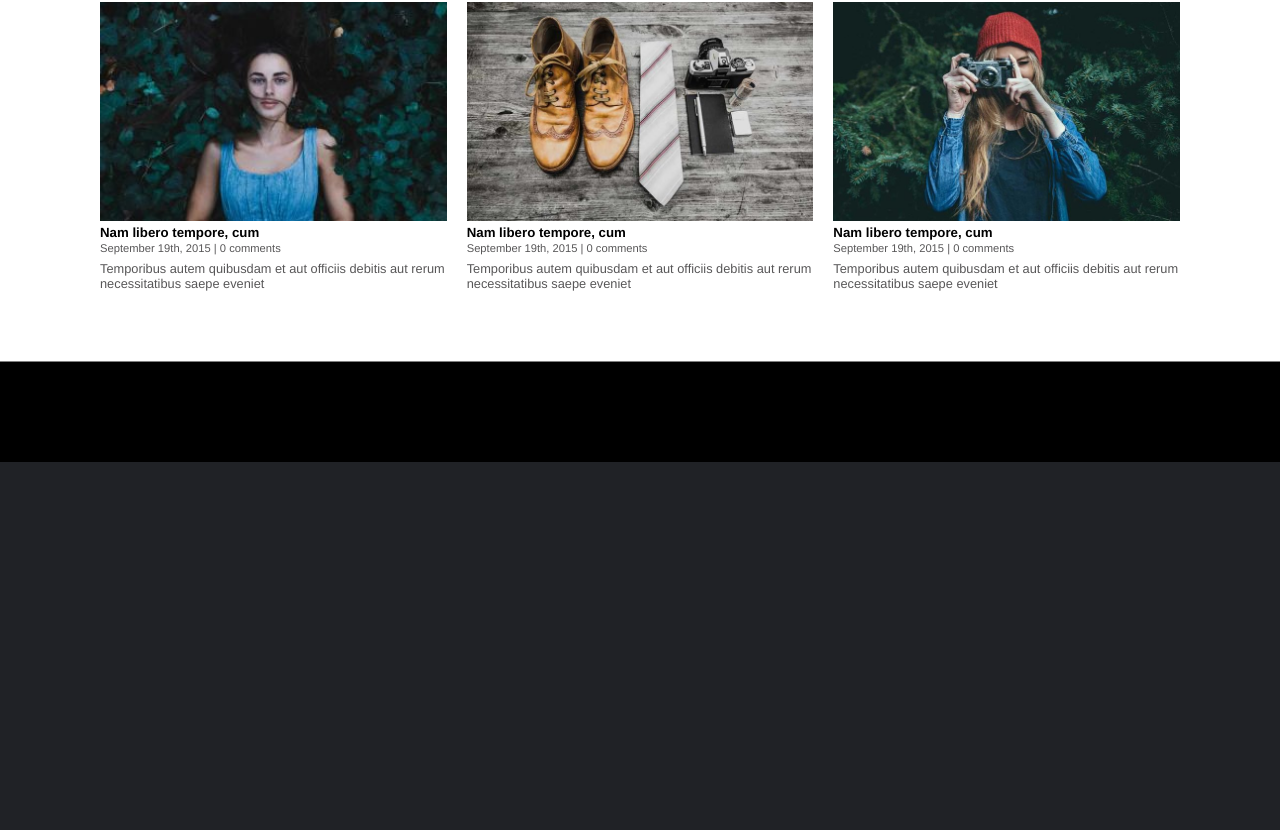
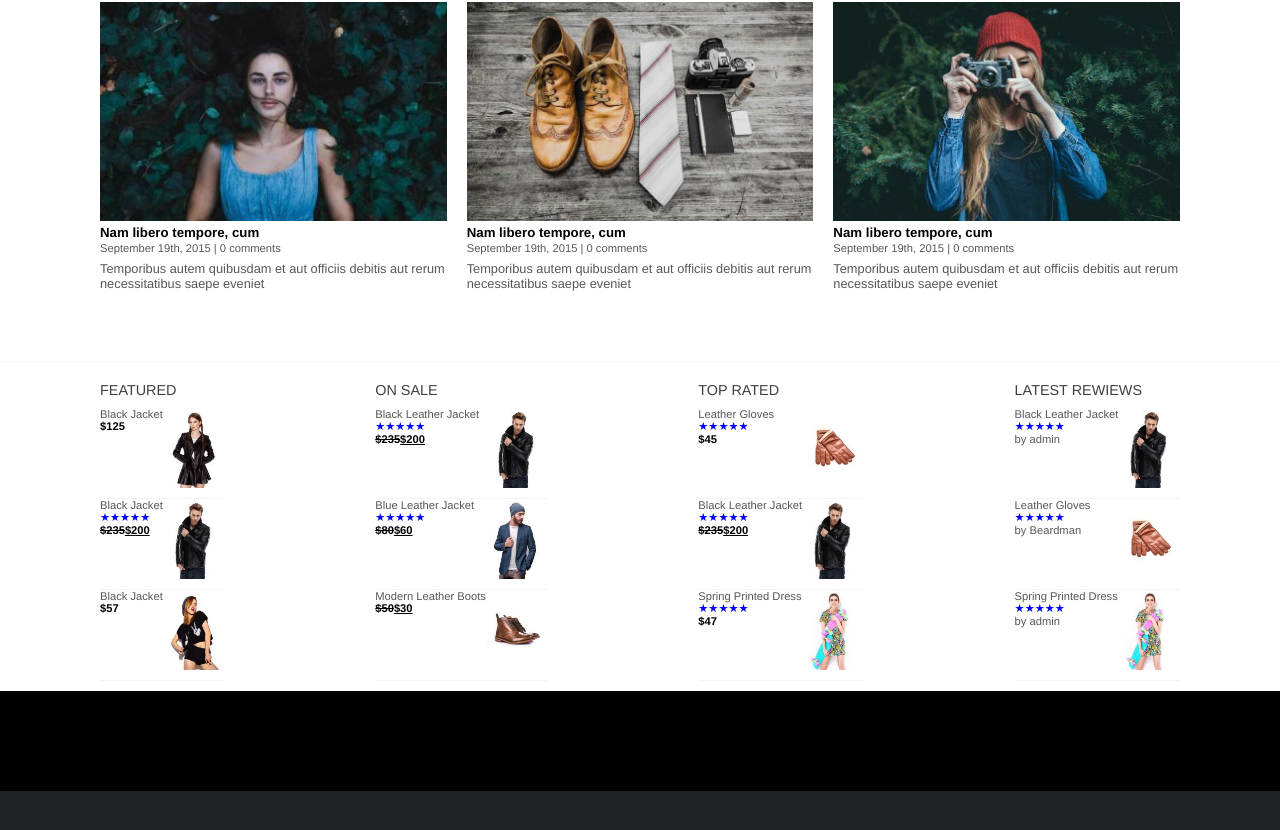
Before and after one commit to amalialorena/proj-html-vuejs, a Vue app: page / in a window 1280 px wide. Shown: the part 3928-4758 px from the top of the page. Built offline with nearby package versions, Linux system fonts and the light colour scheme.

Commit message:
shop component

```diff
--- a/src/components/Blog.vue
+++ b/src/components/Blog.vue
@@ -52,7 +52,7 @@ export default {
 <style scoped lang="scss">
 section {
     padding-bottom: 60px;
-    border-bottom: 1px solid grey;
+    border-bottom: 1px solid #f4f4f4;
      .cards {
         width: 70%;
         margin: auto;
@@ -77,7 +77,6 @@ section {
             p {
                 font-size: .8em;
                 color: #585758;
-
             }
         }
     }
--- /dev/null
+++ b/src/components/Shop.vue
@@ -0,0 +1,193 @@
+<template>
+  <section>
+    <div class="column">
+      <div class="title">FEATURED</div>
+      <ShopCard
+        v-for="(item, i) in featured"
+        :key="i"
+        :productName="item.product"
+        :img="item.img"
+        :price="item.price"
+        :stars="item.stars"
+        :by="item.by"
+        :discount="item.discount"
+      />
+    </div>
+    <div class="column">
+      <div class="title">ON SALE</div>
+        <ShopCard
+        v-for="(item, i) in onSale"
+        :key="`onSale-${i}`"
+        :productName="item.product"
+        :img="item.img"
+        :price="item.price"
+        :stars="item.stars"
+        :by="item.by"
+        :discount="item.discount"
+      />
+  </div>
+  <div class="column">
+      <div class="title">TOP RATED</div>
+        <ShopCard
+        v-for="(item, i) in topRated"
+        :key="`topRated-${i}`"
+        :productName="item.product"
+        :img="item.img"
+        :price="item.price"
+        :stars="item.stars"
+        :by="item.by"
+        :discount="item.discount"
+      />
+  </div>
+  <div class="column">
+      <div class="title">LATEST REWIEWS</div>
+        <ShopCard
+        v-for="(item, i) in latestRewiews"
+        :key="`latestRewiews-${i}`"
+        :productName="item.product"
+        :img="item.img"
+        :price="item.price"
+        :stars="item.stars"
+        :by="item.by"
+        :discount="item.discount"
+      />
+  </div>
+  </section>
+</template>
+
+<script>
+import ShopCard from "../components/ShopCard.vue";
+export default {
+  name: "Shop",
+  components: {
+    ShopCard,
+  },
+  data() {
+    return {
+      featured: [
+        {
+          product: "Black Jacket",
+          stars: 0,
+          discount: "",
+          price: "$125",
+          img: require("../assets/img/black_leather_jacket-120x156.jpg"),
+          by: "",
+        },
+        {
+          product: "Black Jacket",
+          stars: 5,
+          discount: "$235",
+          price: "$200",
+          img: require("../assets/img/black_elegant_leather_jacket-120x156.jpg"),
+          by: "",
+        },
+        {
+          product: "Black Jacket",
+          stars: 0,
+          discount: "",
+          price: "$57",
+          img: require("../assets/img/hipster_black_top-120x156.jpg"),
+          by: "",
+        },
+      ],
+      onSale: [
+        {
+          product: "Black Leather Jacket",
+          stars: 5,
+          discount: "$235",
+          price: "$200",
+          img: require("../assets/img/black_elegant_leather_jacket-120x156.jpg"),
+          by: "",
+        },
+        {
+          product: "Blue Leather Jacket",
+          stars: 5,
+          discount: "$80",
+          price: "$60",
+          img: require("../assets/img/blue_leather_jacket-120x156.jpg"),
+          by: "",
+        },
+        {
+          product: "Modern Leather Boots",
+          stars: 0,
+          discount: "$50",
+          price: "$30",
+          img: require("../assets/img/modern_leather_boots-120x156.jpg"),
+          by: "",
+        },
+      ],
+      topRated: [
+        {
+          product: "Leather Gloves",
+          stars: 5,
+          discount: "",
+          price: "$45",
+          img: require("../assets/img/leather_gloves-120x156.jpg"),
+          by: "",
+        },
+        {
+          product: "Black Leather Jacket",
+          stars: 5,
+          discount: "$235",
+          price: "$200",
+          img: require("../assets/img/black_elegant_leather_jacket-120x156.jpg"),
+          by: "",
+        },
+        {
+          product: "Spring Printed Dress",
+          stars: 5,
+          discount: "",
+          price: "$47",
+          img: require("../assets/img/spring_printed_dress-120x156.jpg"),
+          by: "",
+        },
+      ],
+      latestRewiews: [
+        {
+          product: "Black Leather Jacket",
+          stars: 5,
+          discount: "",
+          price: "",
+          img: require("../assets/img/black_elegant_leather_jacket-120x156.jpg"),
+          by: "by admin",
+        },
+        {
+          product: "Leather Gloves",
+          stars: 5,
+          discount: "",
+          price: "",
+          img: require("../assets/img/leather_gloves-120x156.jpg"),
+          by: "by Beardman",
+        },
+        {
+          product: "Spring Printed Dress",
+          stars: 5,
+          discount: "",
+          price: "",
+          img: require("../assets/img/spring_printed_dress-120x156.jpg"),
+          by: "by admin",
+        },
+      ],
+    };
+  },
+};
+</script>
+
+
+<style scoped lang="scss">
+section {
+  width: 70%;
+  margin: auto;
+  display: flex;
+  justify-content: space-between;
+  min-width: 1100px;
+  .column {
+    margin: 10px;
+    .title {
+      font-size: 0.9em;
+      color: #413f41;
+      margin: 10px 0;
+    }
+  }
+}
+</style>
--- /dev/null
+++ b/src/components/ShopCard.vue
@@ -0,0 +1,64 @@
+<template>
+      <div class="card">
+        <div class="product">
+            <div class="product-name">{{productName}}</div>
+             <div class="stars">
+                 <span v-for="index in stars" :key="index">&#9733;</span>
+             </div>
+            <span v-if="discount? 'discount': ''" class="discount"><s>{{discount}}</s></span>
+            <span class="price" :class="discount? 'underline':''">{{price}}</span>
+            <div v-if="by? 'by' : ' ' " class="by">{{by}}</div>
+        </div>
+        <div class="img-container">
+          <img :src="img" />
+        </div>
+      </div>
+</template>
+
+<script>
+export default {
+  name: "ShopCard",
+  props: {
+      productName: String,
+      stars: Number,
+      discount: String,
+      price: String,
+      by: String,
+      img: String
+  }
+};
+</script>
+
+<style scoped lang="scss">
+     .card {
+      display: flex;
+      justify-content: space-between;
+      border-bottom: 1px solid #f4f4f4;
+      padding-bottom: 10px;
+      .product {
+        font-size: 0.7em;
+        color: #585758;
+        display: inline-block;
+        .stars {
+            color: blue;
+        }
+        .price {
+            color: black;
+            font-weight: 700;
+        }
+        .discount {
+            color: black;
+            font-weight: 700;
+        }
+        .underline {
+            text-decoration: underline;
+        }
+      }
+      .img-container {
+        height: 80px;
+        img {
+          height: 100%;
+        }
+      }
+    }
+</style>
--- a/src/components/Wrapper.vue
+++ b/src/components/Wrapper.vue
@@ -9,6 +9,7 @@
     <NewArrivals/>
     <Quotes/>
     <Blog/>
+    <Shop/>
     <Main/>
     <Footer/>
   </div>
@@ -25,6 +26,7 @@ import NewArrivals from '../components/NewArrivals.vue'
 import Main from '../components/Main.vue'
 import Quotes from '../components/Quotes.vue'
 import Blog from '../components/Blog.vue'
+import Shop from '../components/Shop.vue'
 import Footer from '../components/Footer.vue'
 export default {
   name: 'Wrapper',
@@ -38,6 +40,7 @@ export default {
     NewArrivals,
     Quotes,
     Blog,
+    Shop,
     Main,
     Footer
   }
```
